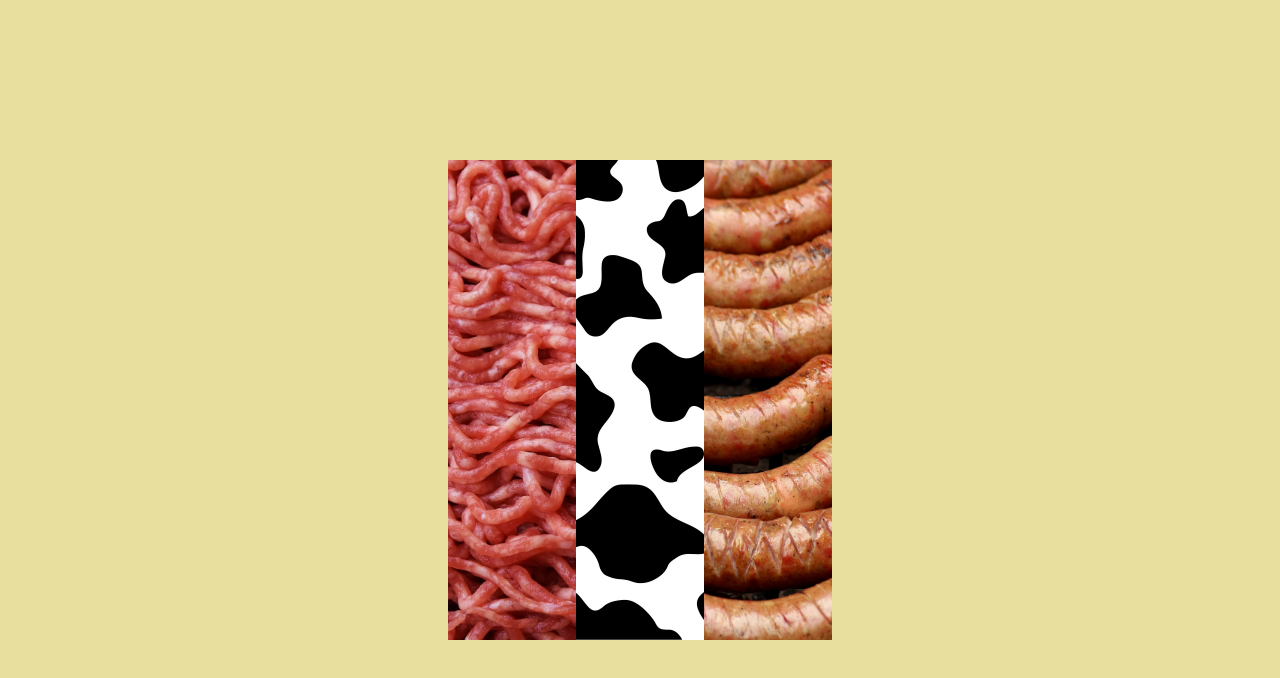
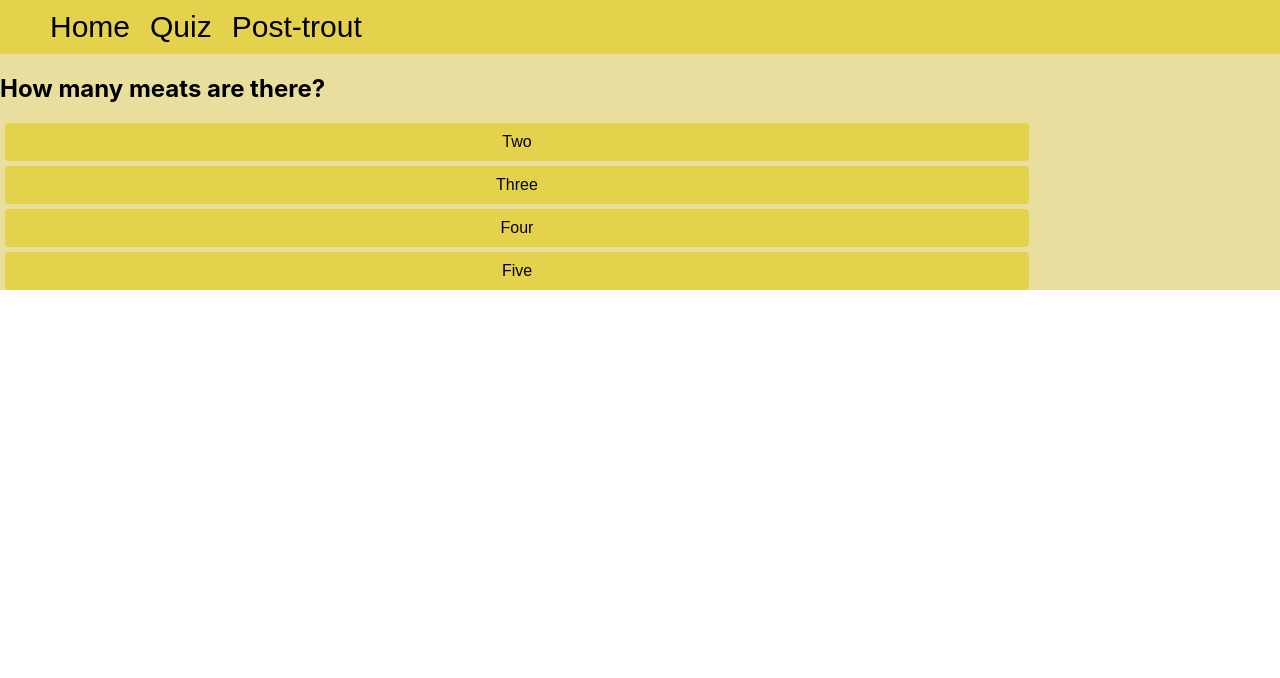
Before and after one commit to StrtMilne/Bovilophone, a React (Create React App) app: page /quiz in a window 1280 px wide. Shown: the top 678 px of the page. Built offline with nearby package versions, Linux system fonts and the light colour scheme; no server answers.

Commit message:
Created quiz and changes styling

```diff
--- a/package.json
+++ b/package.json
@@ -8,6 +8,7 @@
     "@testing-library/user-event": "^13.5.0",
     "react": "^17.0.2",
     "react-dom": "^17.0.2",
+    "react-router-dom": "^6.2.1",
     "react-scripts": "5.0.0",
     "use-sound": "^4.0.1",
     "web-vitals": "^2.1.2"
--- a/src/App.js
+++ b/src/App.js
@@ -1,12 +1,23 @@
 import './App.css';
 import MainPage from './containers/MainPage';
 import "./static/style.css"
+import {BrowserRouter, Route, Routes} from 'react-router-dom'
+import NavBar from './components/NavBar';
+import Quiz from './containers/Quiz';
+import CutGenerator from './components/CutGenerator';
 
 function App() {
   return (
-    <div className="outer">
-      <MainPage className="main-container"/>
-    </div>
+    <BrowserRouter>
+      <div className="outer">
+        <NavBar/>
+        <Routes>
+          <Route path="/" element={<MainPage className="main-container"/>} />
+          <Route path="/quiz" element={<Quiz />} />
+          <Route path="/cuts" element={<CutGenerator />} />
+        </Routes>
+      </div>
+    </BrowserRouter>
   );
 }
 
--- /dev/null
+++ b/src/components/CutGenerator.js
@@ -0,0 +1,9 @@
+import React from "react";
+
+const CutGenerator = function () {
+    return (
+        <h1>Cut generator</h1>
+    )
+};
+
+export default CutGenerator;
--- /dev/null
+++ b/src/components/NavBar.js
@@ -0,0 +1,24 @@
+import React from "react";
+import { NavLink } from "react-router-dom";
+
+const NavBar = function () {
+    return(
+        <ul>
+            <li>
+                <NavLink to="/">
+                    <button className="nav-element">Home</button>
+                </NavLink>
+            </li>
+            <li>
+                <NavLink to="/quiz">
+                    <button className="nav-element">Quiz</button>
+                </NavLink>
+                <NavLink to="/cuts">
+                    <button className="nav-element">Post-trout</button>
+                </NavLink>
+            </li>
+        </ul>
+    )
+};
+
+export default NavBar;
--- a/src/containers/MainPage.js
+++ b/src/containers/MainPage.js
@@ -1,4 +1,5 @@
 import React, {useEffect, useState} from "react";
+import NavBar from "../components/NavBar";
 import Xylophone from "../components/Xylophone";
 import "../static/style.css"
 
@@ -11,9 +12,11 @@ const MainPage = function () {
     }
 
     return(
-        <div className="xylo">
-            <Xylophone word={word} changeWord={changeWord}/>
-        </div>
+        <>
+            <div className="xylo">
+                <Xylophone word={word} changeWord={changeWord}/>
+            </div>
+        </>
     )
 }
 
--- /dev/null
+++ b/src/containers/Quiz.js
@@ -0,0 +1,45 @@
+import React, {useState} from "react";
+import "../static/style.css"
+
+const Quiz = function () {
+
+    const [answer, setAnswer] = useState("")
+
+    const handleSelectTwo = () => {
+        setAnswer("Two");
+    }
+
+    const handleSelectThree = () => {
+        setAnswer("Three");
+    }
+
+    const handleSelectFour = () => {
+        setAnswer("Four");
+    }
+
+    const handleSelectFive = () => {
+        setAnswer("Five");
+    }
+
+    return(
+        <>
+            <h2>How many meats are there?</h2>
+            <form>
+                <input type="radio" name="answer" onClick={handleSelectTwo}/>
+                <label for="Two">Two</label>
+                {answer === "Two" ? <p>Sorry, that's not quite right! Remember, unlike salmon (leaping river pork) or venison (forest beef), chicken is a meat in its own right. Better luck next time!</p> : null}
+                <input type="radio" name="answer" onClick={handleSelectThree}/>
+                <label for="Three">Three</label>
+                {answer === "Three" ? <p>Close! Why not have a delicious calming drink of fizzy beef wine and try again?</p> : null}
+                <input type="radio" name="answer" onClick={handleSelectFour}/>
+                <label for="Four">Four</label>
+                {answer === "Four" ? <p className="correct">Correct! Beef, Chicken, Pork and Lamb are the four kinds of meat.</p> : null}
+                <input type="radio" name="answer" onClick={handleSelectFive}/>
+                <label for="Five">Five</label>
+                {answer === "Five" ? <p>!!  Warning  !!</p> : null}
+            </form>
+        </>
+    )
+};
+
+export default Quiz;
--- a/src/static/style.css
+++ b/src/static/style.css
@@ -5,24 +5,27 @@
 }
 
 .xyloTileLow {
-    width: 10vw;
-    height: 60vh;
+    width: 15vw;
+    min-width: 40px;
+    height: 52vh;
     border: 0;
     background-image: url("../assets/minced-meat-g6d3c099b7_1920.jpg");
     background-size: cover;
 }
 
 .xyloTileMid {
-    width: 10vw;
-    height: 60vh;
+    width: 15vw;
+    min-width: 40px;
+    height: 52vh;
     border: 0;
     background-image: url("../assets/animal-print-ge482d233f_1920.jpeg");
     background-size: cover;
 }
 
 .xyloTileHigh {
-    width: 10vw;
-    height: 60vh;
+    width: 15vw;
+    min-width: 40px;
+    height: 52vh;
     border: 0;
     background-image: url("../assets/sausage-g568279b74_1920.jpg");
     background-size: cover;
@@ -31,8 +34,69 @@
 
 .xylo {
     padding: 20vh;
-    margin: 0 100px;
+    margin: 0;
     display: flex;
     justify-content: center;
     background-color: #e8df9e;
 }
+
+ul {
+    margin: 0;
+    display: flex;
+    list-style: none;
+    background-color: #e4d24d;
+}
+
+li {
+    margin: 0;
+    padding: 0;
+}
+
+.nav-element {
+    background-color: #e4d24d;
+    border: 0;
+    padding: 10px;
+    font-size: 30px;
+}
+
+.nav-element:hover {
+    background-color: #c9b311;
+}
+
+input[type="radio"] {
+    opacity: 0;
+    position: fixed;
+    width: 80vw;
+    height:36px;
+    margin: 5px;
+}
+
+label {
+    display: block;
+    background-color: #e4d24d;
+    color: black;
+    text-align: center;
+    padding: 10px 0;
+    margin: 5px;
+    width: 80vw;
+    font-family: sans-serif, Arial;
+    font-size: 16px;
+    border-radius: 4px;
+}
+
+input[type="radio"]:checked + label {
+    background-color:rgb(212, 85, 0);
+    border-color: rgb(204, 145, 68);
+}
+
+form p {
+    width: 75vw;
+    padding: 2vw;
+    margin: 0 1vw;
+    background-color: rgba(146, 3, 3, 0.637);
+    border-radius: 4px;
+}
+
+.correct {
+    background-color: rgba(3, 146, 46, 0.637);
+}
```
Also changed, not shown: src/components/highTile.js (added), src/components/lowTile.js (added), src/components/midTile.js (added), 1 other file (tests, documents, lock files or other folders).
